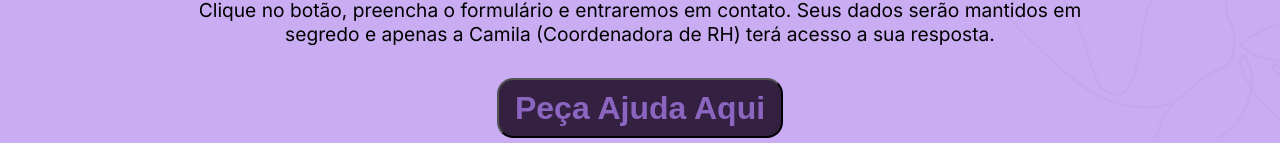
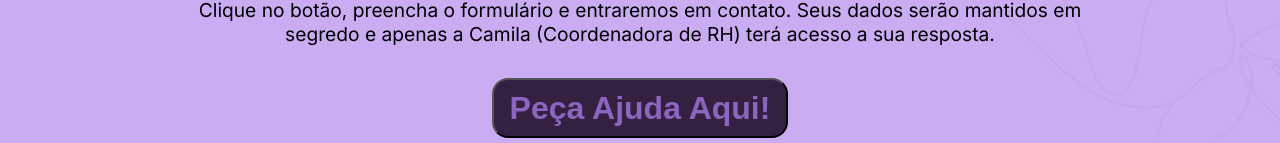
Before and after one commit to henrique-souza-w3g/lp-campanhas, a Preact app in the folder lp-agosto-lilas/: page / in a window 1280 px wide. Shown: the part 995-1138 px from the top of the page. Built offline with nearby package versions, Linux system fonts and the light colour scheme; a web font is replaced by a local one.

Commit message:
ccomponente ui button criado

```diff
--- a/lp-agosto-lilas/src/components/WeHelpYou.tsx
+++ b/lp-agosto-lilas/src/components/WeHelpYou.tsx
@@ -1,14 +1,18 @@
+import Button from "./ui/Button";
+
 export default function WeHelpYou() {
   return (
     <section className="why">
       <h2 className="why-title">Você Não Está Sozinha</h2>
-      <p className="why-subtitle">Caso se sinta em perigo e precise de ajuda, estamos aqui!</p>
+      <p className="why-subtitle">
+        Caso se sinta em perigo e precise de ajuda, estamos aqui!
+      </p>
       <p className="why-text">
         Clique no botão, preencha o formulário e entraremos em contato. Seus
         dados serão mantidos em segredo e apenas a Camila (Coordenadora de RH)
         terá acesso a sua resposta.
       </p>
-      <button className="btn-why">Peça Ajuda Aqui</button>
+      <Button>Peça Ajuda Aqui!</Button>
     </section>
   );
 }
--- /dev/null
+++ b/lp-agosto-lilas/src/components/ui/Button.tsx
@@ -0,0 +1,9 @@
+import type React from "preact/compat";
+
+interface ButtonProps {
+  children: React.ReactNode;
+}
+
+export default function Button({ children }: ButtonProps) {
+  return <button className="btn-why">{children}</button>;
+}
```
